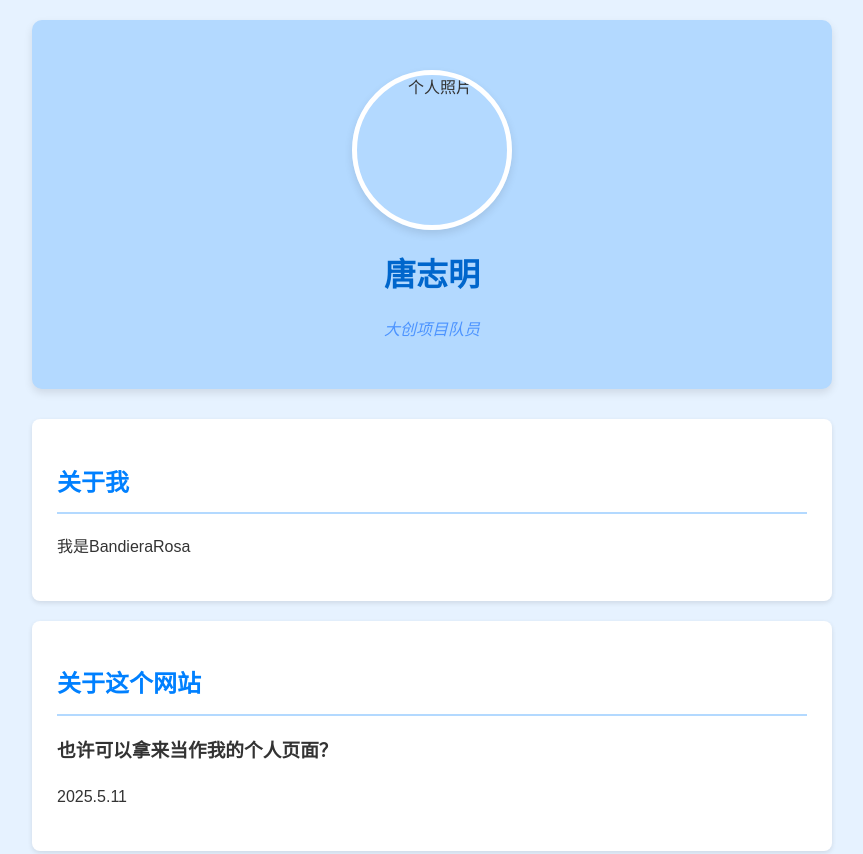
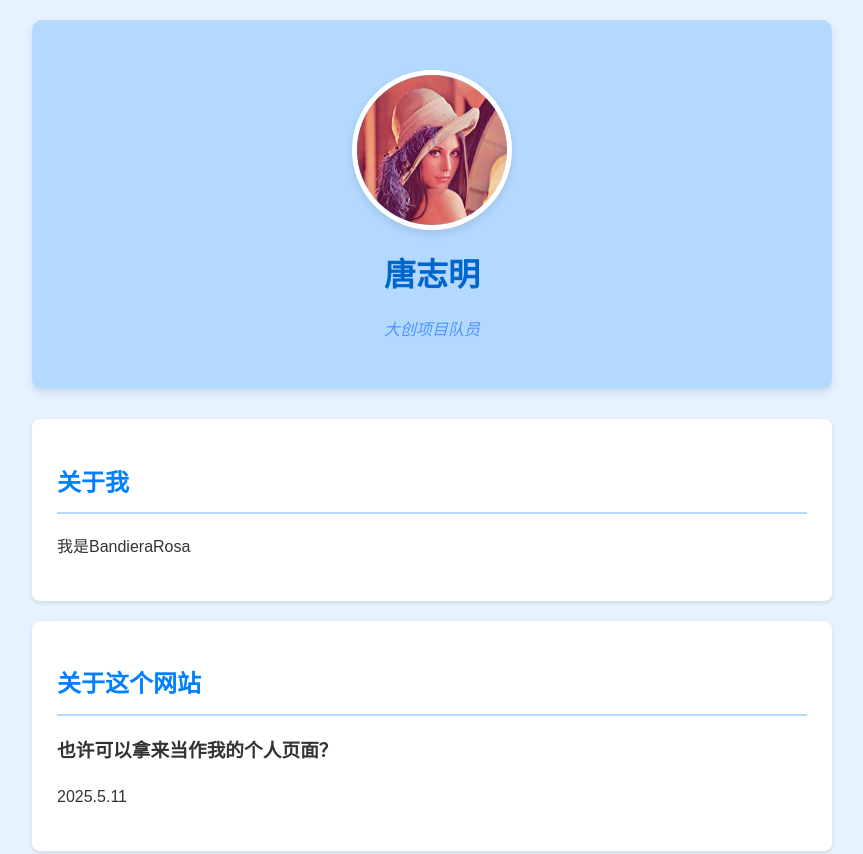
Before and after one commit to BandieraRosa/BandieraRosa.github.io, a plain HTML site: page index.html in a window 1280 px wide. Shown: the top 854 px of the page, without its empty margins (208-1071 px from the left). Drawn offline with Linux system fonts and the light colour scheme.

Commit message:
Update index.html

```diff
--- a/index.html
+++ b/index.html
@@ -131,7 +131,7 @@
 <body>
     <div class="container">
         <header>
-            <img src="./images/lena.png" alt="个人照片" class="profile-pic">
+            <img src="./image/lena.png" alt="个人照片" class="profile-pic">
             <h1>唐志明</h1>
             <p class="tagline">大创项目队员</p>
         </header>
```
